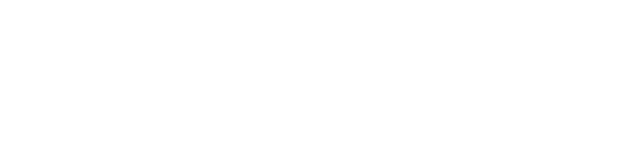
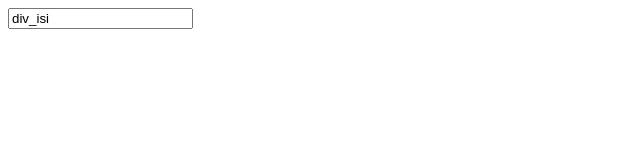
Before and after one commit to dennystyawan71/gis, a plain HTML site: page index.html in a window 1280 px wide. Shown: the whole page, without its empty margins (0-640 px from the left). Drawn offline with Linux system fonts and the light colour scheme.

Commit message:
Update index.html

```diff
--- a/index.html
+++ b/index.html
@@ -38,6 +38,8 @@
         div_isi.innerHTML = 'error=' + p.message;
       }
     </script>
-    <div id="div_isi"></div>
+    <form>
+      <input type="text" id ="div_isi" value="div_isi"/>
+    </form>
   </body>
 </html>
```
